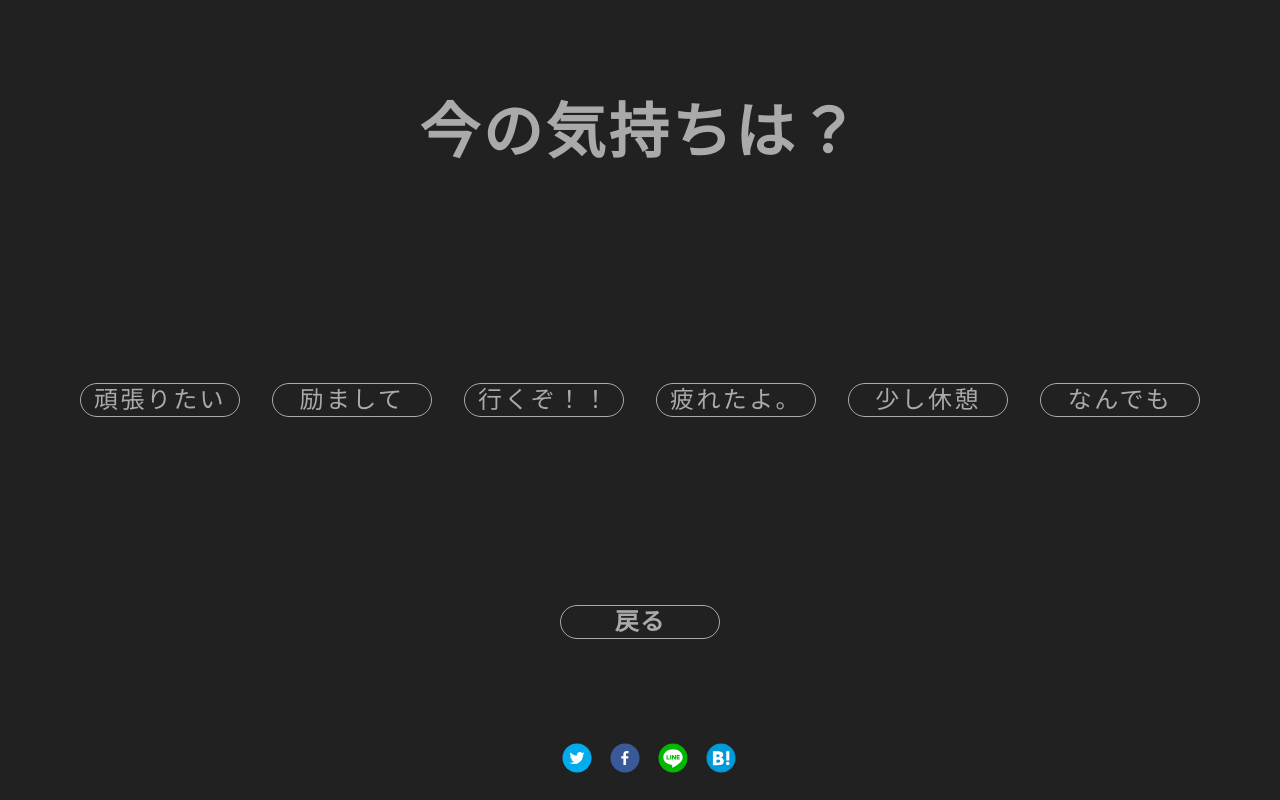
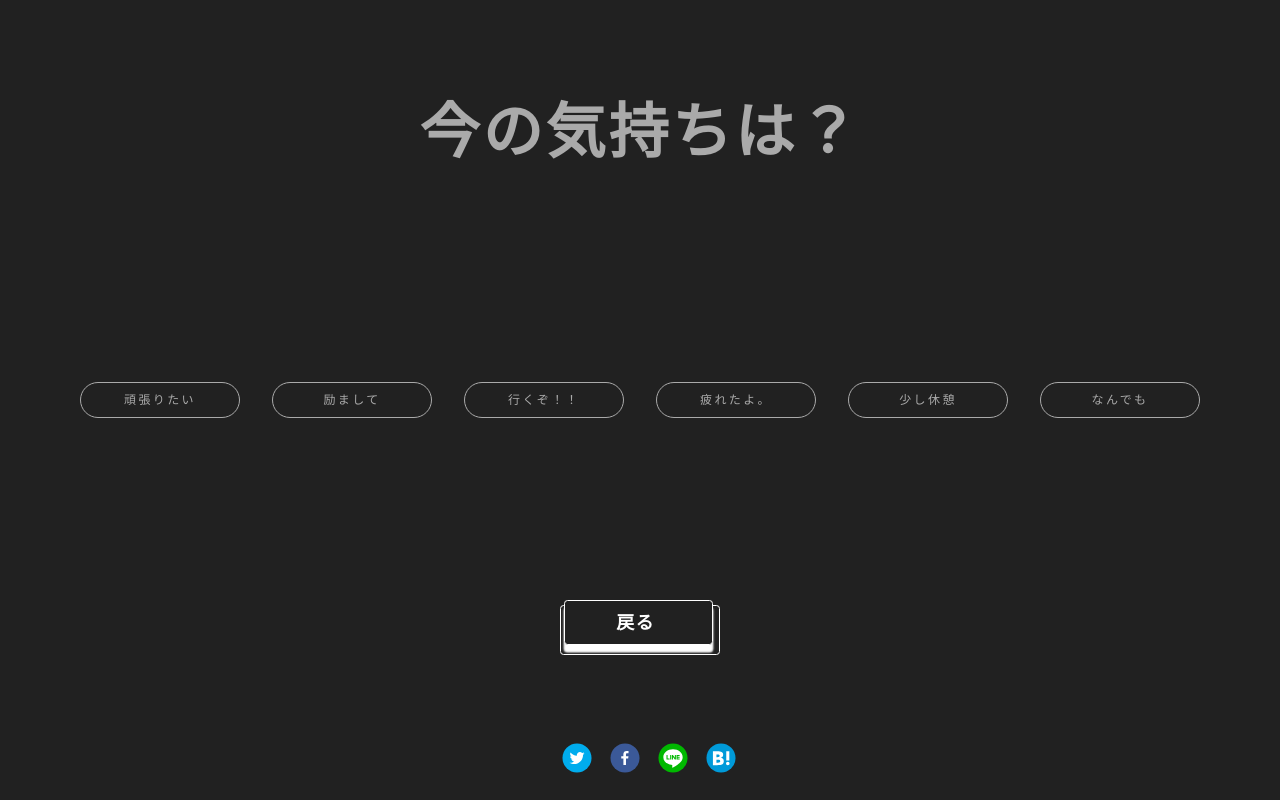
Before and after one commit to YuukiKawabata/gafam-app, a Next.js app: page /selection in a window 1280 px wide. Built offline with nearby package versions, Linux system fonts and the light colour scheme.

Commit message:
ボタンを変更

```diff
--- a/components/Button.js
+++ b/components/Button.js
@@ -1,13 +1,13 @@
 import Link from "next/link";
 import React from "react";
-
 
 export function Button(props) {
   return (
     <div className="mt-5 whitespace-pre-wrap leading-loose font-black h-1/6 p-5 text-base text-center tracking-wider  justify-center items-center  sm:text-2xl ">
-
       <Link href={`${props.href}`}>
-        <button className="button block ">{props.text}</button>
+        <button className="button block">
+          <span>{props.text} </span>
+        </button>
       </Link>
     </div>
   );
--- a/styles/globals.css
+++ b/styles/globals.css
@@ -16,15 +16,12 @@ a {
   color: inherit;
   text-decoration: none;
 }
-
 .button {
   width: 10rem;
-  border-radius: 40px;
 
   margin: 0 auto;
   margin-top: 2rem;
 
-  border: 1px solid;
 }
 
 .selections-button {
@@ -43,3 +40,37 @@ a {
 .img {
   border-radius: 30px;
 }
+
+button {
+  padding: 0.1em 0.25em;
+  background-color: #212121;
+  border: 0.08em solid #fff;
+  border-radius: 0.3em;
+  font-size: 12px;
+}
+
+button span {
+  position: relative;
+  display: flex;
+  justify-content: center;
+  align-items: center;
+  bottom: 0.4em;
+  width: 8.25em;
+  height: 2.5em;
+  background-color: #212121;
+  border-radius: 0.2em;
+  font-size: 1.5em;
+  color: #fff;
+  border: 0.08em solid #fff;
+  box-shadow: 0 0.4em 0.1em 0.019em #fff;
+}
+
+button span:hover {
+  transition: all 0.5s;
+  transform: translate(0, 0.4em);
+  box-shadow: 0 0 0 0 #fff;
+}
+
+button span:not(hover) {
+  transition: all 1s;
+}
```
